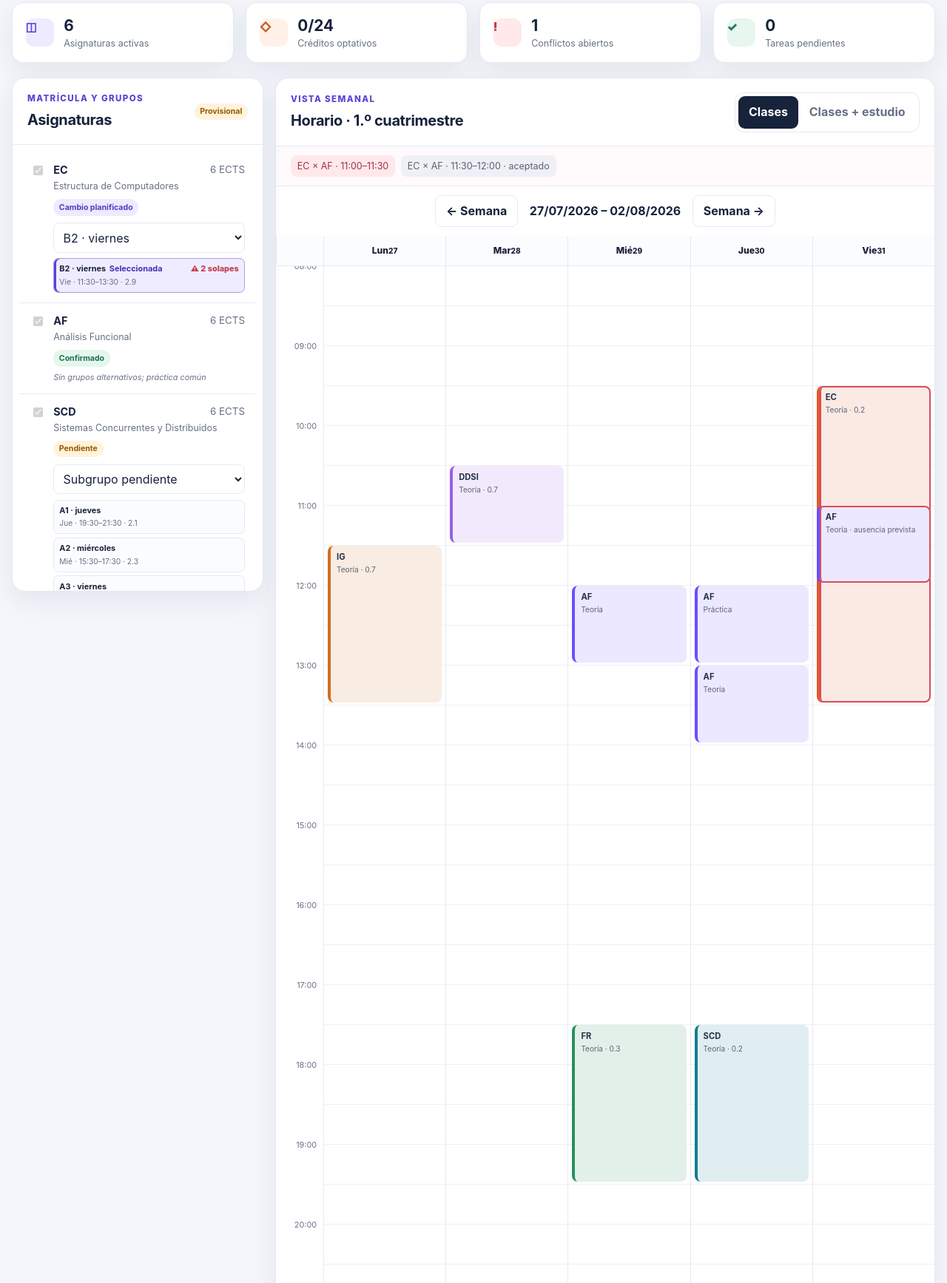
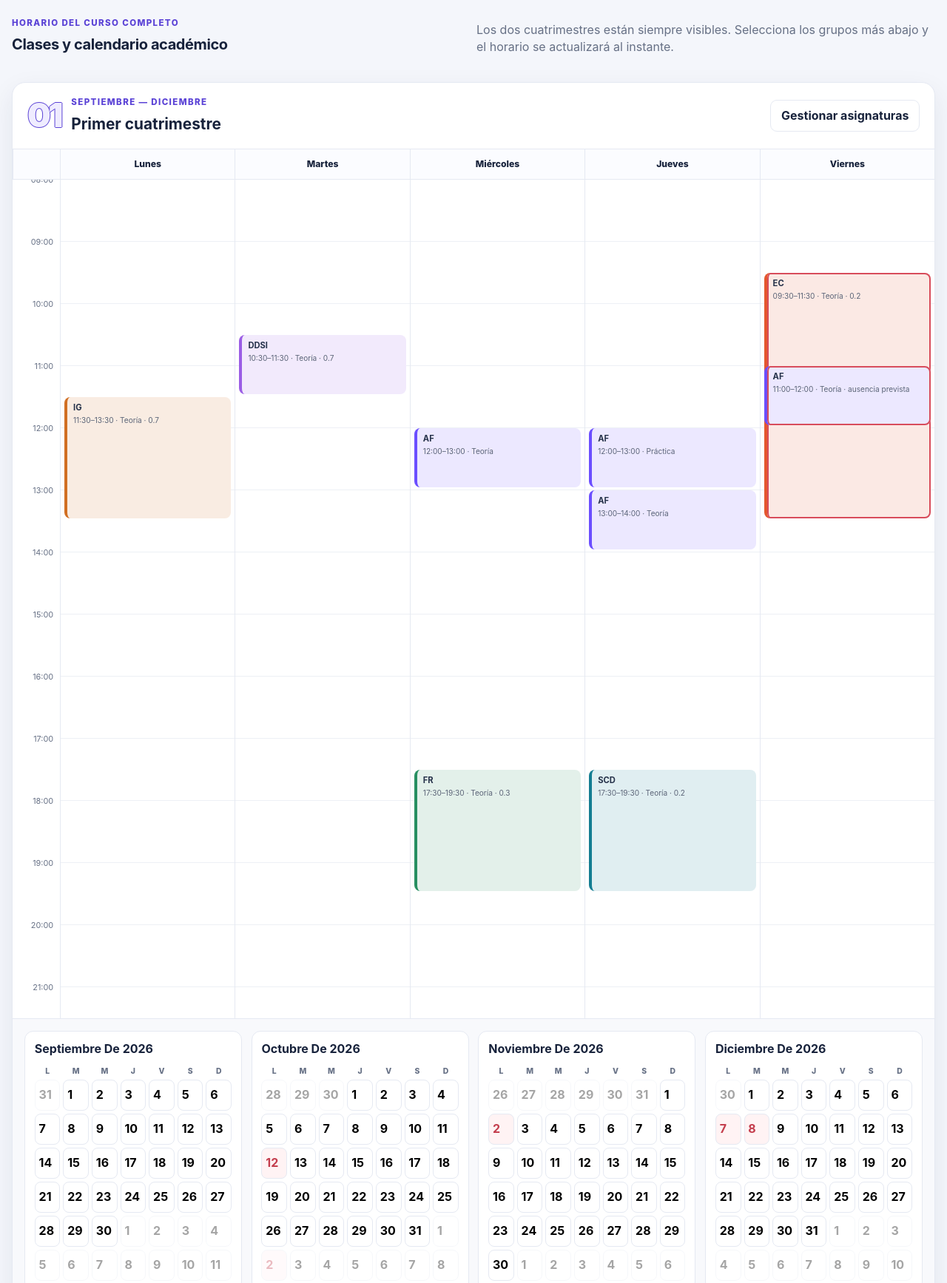
Before and after one commit to UnixorMRS/planificador-estudio, a website with bundled scripts: page index.html in a window 1280 px wide. Shown: the part 355-2090 px from the top of the page at 74% size. Built offline with nearby package versions, Linux system fonts and the light colour scheme.

Commit message:
Restaurar horarios y calendarios por cuatrimestre

```diff
--- a/app.js
+++ b/app.js
@@ -28,7 +28,10 @@ const plan = await fetch("./data/planificacion.json").then((response) => {
 
 const elements = {
   courseList: document.querySelector("#course-list"),
-  calendar: document.querySelector("#calendar"),
+  calendars: {
+    1: document.querySelector("#calendar-term-1"),
+    2: document.querySelector("#calendar-term-2"),
+  },
   conflictSummary: document.querySelector("#conflict-summary"),
   notice: document.querySelector("#notice"),
   topicForm: document.querySelector("#topic-form"),
@@ -41,7 +44,10 @@ const elements = {
   settingsDialog: document.querySelector("#settings-dialog"),
   recalcDialog: document.querySelector("#recalc-dialog"),
   availabilityFields: document.querySelector("#availability-fields"),
-  monthCalendar: document.querySelector("#month-calendar"),
+  termMonths: {
+    1: document.querySelector("#months-term-1"),
+    2: document.querySelector("#months-term-2"),
+  },
 };
 
 let calendarView = "classes";
@@ -184,105 +190,101 @@ function renderCourses() {
     .join("");
 }
 
-function activeCalendarSessions() {
-  const classes = getActiveSessions(plan, state);
-  const studies =
-    calendarView === "all"
-      ? state.studySessions
-          .filter((session) => session.term === state.term)
+function sessionsForTerm(term) {
+  const classes = getActiveSessions(plan, state, term);
+  const studies = state.studySessions
+    .filter((session) => session.term === term)
     .map((session) => ({
       ...session,
       abbreviation: courseById(session.courseId)?.abbreviation ?? "EST",
       component: session.title,
       color: "#2d8a5e",
       kind: "study",
-          }))
-      : [];
-  const activities = activitiesForWeek(state, selectedWeek).map((activity) => {
-    const start = activity.startTime ? timeToMinutes(activity.startTime) : 1080;
-    return {
-      ...activity,
-      day: dateToDay(activity.date),
-      start,
-      end: start + activity.estimatedMinutes,
-      abbreviation: courseById(activity.courseId)?.abbreviation ?? "ACT",
-      component: activity.title,
-      color: activity.completed ? "#7a8594" : "#7057d9",
-      kind: "activity",
-    };
-  });
-  return [...classes, ...studies, ...activities];
+    }));
+  return calendarView === "all" ? [...classes, ...studies] : classes;
 }
 
-function renderCalendar() {
-  const sessions = activeCalendarSessions();
-  const classSessions = getActiveSessions(plan, state);
-  const conflicts = findConflicts(classSessions, state.acceptedConflictIds);
+function renderTermCalendar(term) {
+  const calendar = elements.calendars[term];
+  const sessions = sessionsForTerm(term);
+  const classes = getActiveSessions(plan, state, term);
+  const conflicts = findConflicts(classes, state.acceptedConflictIds);
   const conflictSessionIds = new Set(
     conflicts.flatMap(({ first, second }) => [first.id, second.id]),
   );
-  const visibleDays = calendarView === "all" ? DAYS : DAYS.slice(0, 5);
   const start = 480;
   const end = 1290;
-  const pixelsPerMinute = 54 / 30;
+  const pixelsPerMinute = 42 / 30;
 
-  elements.calendar.classList.toggle("is-week", calendarView === "all");
-  elements.calendar.innerHTML = `
+  calendar.innerHTML = `
     <div class="calendar-header"></div>
-    ${visibleDays.map((day) => `<div class="calendar-header">${day.short}<small>${dateForWeekDay(selectedWeek, day.id).slice(8)}</small></div>`).join("")}
+    ${DAYS.slice(0, 5).map((day) => `<div class="calendar-header">${day.label}</div>`).join("")}
     <div class="time-axis">
       ${Array.from({ length: (end - start) / 60 + 1 }, (_, index) => {
         const minute = start + index * 60;
         return `<span style="top:${(minute - start) * pixelsPerMinute}px">${minutesToTime(minute)}</span>`;
       }).join("")}
     </div>
-    ${visibleDays
-      .map(
-        (day) => `<div class="day-column" data-day="${day.id}" data-date="${dateForWeekDay(selectedWeek, day.id)}" title="Pulsa para crear una actividad">
-          ${sessions
-            .filter((session) => session.day === day.id)
-            .map((session) => {
+    ${DAYS.slice(0, 5).map((day) => `<div class="day-column" data-day="${day.id}">
+      ${sessions.filter((session) => session.day === day.id).map((session) => {
         const top = (session.start - start) * pixelsPerMinute;
         const height = Math.max(32, (session.end - session.start) * pixelsPerMinute - 4);
-              const conflictClass = conflictSessionIds.has(session.id)
-                ? "calendar-event--conflict"
-                : "";
-              return `<div class="calendar-event ${session.kind === "study" ? "calendar-event--study" : ""} ${session.kind === "activity" ? "calendar-event--activity" : ""} ${conflictClass}" ${session.kind === "activity" ? `data-edit-task="${session.id}"` : ""}
+        return `<div class="calendar-event ${session.kind === "study" ? "calendar-event--study" : ""} ${conflictSessionIds.has(session.id) ? "calendar-event--conflict" : ""}"
           style="top:${top}px;height:${height}px;--event-color:${session.color}"
           title="${escapeHtml(session.courseName ?? session.title)} · ${minutesToTime(session.start)}–${minutesToTime(session.end)}">
           <strong>${escapeHtml(session.abbreviation)}</strong>
-                <span>${escapeHtml(session.component)}${session.room ? ` · ${escapeHtml(session.room)}` : ""}</span>
+          <span>${minutesToTime(session.start)}–${minutesToTime(session.end)} · ${escapeHtml(session.component)}${session.room ? ` · ${escapeHtml(session.room)}` : ""}</span>
         </div>`;
-            })
-            .join("")}
-        </div>`,
-      )
-      .join("")}`;
+      }).join("")}
+    </div>`).join("")}`;
 
   if (!sessions.length) {
-    elements.calendar.insertAdjacentHTML(
-      "beforeend",
-      '<p class="calendar-empty">No hay sesiones activas para este cuatrimestre.</p>',
-    );
+    calendar.insertAdjacentHTML("beforeend", '<p class="calendar-empty">Selecciona una asignatura o un grupo para mostrar sus clases.</p>');
   }
-  renderConflicts(conflicts);
-  document.querySelector("#week-label").textContent = `${selectedWeek.split("-").reverse().join("/")} – ${dateForWeekDay(selectedWeek, 7).split("-").reverse().join("/")}`;
-  renderMonth();
+  return conflicts;
 }
 
-function renderMonth() {
-  const focus = new Date(`${selectedWeek}T12:00:00`);
-  const year = focus.getFullYear();
-  const month = focus.getMonth();
-  document.querySelector("#month-label").textContent = new Intl.DateTimeFormat("es-ES", { month: "long", year: "numeric" }).format(focus);
+function monthDates(year, month) {
   const first = new Date(year, month, 1, 12);
-  first.setDate(first.getDate() - ((first.getDay() || 7) - 1));
-  elements.monthCalendar.innerHTML = Array.from({ length: 42 }, (_, index) => {
-    const date = new Date(first); date.setDate(first.getDate() + index);
+  const gridStart = new Date(first);
+  gridStart.setDate(first.getDate() - ((first.getDay() || 7) - 1));
+  return Array.from({ length: 42 }, (_, index) => {
+    const date = new Date(gridStart);
+    date.setDate(gridStart.getDate() + index);
+    return date;
+  });
+}
+
+function renderTermMonths(term) {
+  const academicTerm = plan.academicTerms.find(({ id }) => id === term);
+  const start = new Date(`${academicTerm.classStart}T12:00:00`);
+  const end = new Date(`${academicTerm.classEnd}T12:00:00`);
+  const months = [];
+  for (let cursor = new Date(start.getFullYear(), start.getMonth(), 1, 12); cursor <= end; cursor.setMonth(cursor.getMonth() + 1)) {
+    months.push([cursor.getFullYear(), cursor.getMonth()]);
+  }
+  const dayHeaders = DAYS.map(({ short }) => `<span class="month-weekday">${short.slice(0, 1)}</span>`).join("");
+  elements.termMonths[term].innerHTML = months.map(([year, month]) => {
+    const title = new Intl.DateTimeFormat("es-ES", { month: "long", year: "numeric" }).format(new Date(year, month, 1));
+    const days = monthDates(year, month).map((date) => {
       const iso = date.toISOString().slice(0, 10);
-    const items = state.tasks.filter((item) => item.term === state.term && item.date === iso);
-    return `<button type="button" class="month-day ${date.getMonth() !== month ? "is-outside" : ""}" data-activity-date="${iso}"><strong>${date.getDate()}</strong><span class="activity-dots">${items.slice(0, 4).map(() => '<i class="activity-dot"></i>').join("")}</span></button>`;
+      const items = state.tasks.filter((item) => item.term === term && item.date === iso);
+      const noClass = academicTerm.nonTeachingPeriods.some((period) => iso >= period.start && iso <= period.end);
+      return `<button type="button" class="month-day ${date.getMonth() !== month ? "is-outside" : ""} ${noClass ? "is-holiday" : ""}" data-activity-date="${iso}" data-activity-term="${term}" title="${noClass ? "Periodo no lectivo" : "Añadir actividad"}">
+        <strong>${date.getDate()}</strong>${items.length ? `<span class="month-count">${items.length}</span>` : ""}
+      </button>`;
     }).join("");
+    return `<section class="month-card"><h4>${title}</h4><div class="month-calendar">${dayHeaders}${days}</div></section>`;
+  }).join("");
+}
+
+function renderCalendar() {
+  const conflicts = [...renderTermCalendar(1), ...renderTermCalendar(2)];
+  renderTermMonths(1);
+  renderTermMonths(2);
+  renderConflicts(conflicts.filter((conflict) =>
+    conflict.first.courseId && courseById(conflict.first.courseId)?.term === state.term
+  ));
 }
 
 function renderConflicts(conflicts) {
@@ -473,8 +475,6 @@ function render() {
   document.querySelectorAll("[data-term]").forEach((button) => {
     button.classList.toggle("is-active", Number(button.dataset.term) === state.term);
   });
-  document.querySelector("#calendar-title").textContent =
-    `Horario · ${state.term}.º cuatrimestre`;
   renderCourses();
   renderCalendar();
   renderForms();
@@ -494,17 +494,25 @@ document.addEventListener("click", (event) => {
 
   const activityDate = event.target.closest("[data-activity-date]");
   if (activityDate) {
+    if (activityDate.dataset.activityTerm && state.term !== Number(activityDate.dataset.activityTerm)) {
+      update(() => { state.term = Number(activityDate.dataset.activityTerm); });
+    }
     prepareTaskForm(activityDate.dataset.activityDate);
     return;
   }
 
-  const dayColumn = event.target.closest(".day-column");
-  if (dayColumn && event.target === dayColumn) {
-    const rect = dayColumn.getBoundingClientRect();
-    const minute = Math.max(480, Math.min(1260, 480 + Math.round((event.clientY - rect.top) / (54 / 30) / 15) * 15));
-    prepareTaskForm(dayColumn.dataset.date, minutesToTime(minute));
+  const manageTerm = event.target.closest("[data-manage-term]");
+  if (manageTerm) {
+    update(() => { state.term = Number(manageTerm.dataset.manageTerm); });
+    document.querySelector("#planning-options").scrollIntoView({ behavior: "smooth" });
     return;
   }
+  const jumpTarget = event.target.closest("[data-jump-to]");
+  if (jumpTarget) {
+    document.querySelector(`#${jumpTarget.dataset.jumpTo}`)?.scrollIntoView({ behavior: "smooth", block: "center" });
+    return;
+  }
+
   const termButton = event.target.closest("[data-term]");
   if (termButton) {
     update(() => {
@@ -662,15 +670,6 @@ function beginTaskEdit(id) {
 }
 
 elements.taskForm.querySelector("[data-cancel-task-edit]").addEventListener("click", () => prepareTaskForm(""));
-document.querySelector("#previous-week").addEventListener("click", () => {
-  selectedWeek = dateForWeekDay(selectedWeek, -6);
-  renderCalendar();
-});
-document.querySelector("#next-week").addEventListener("click", () => {
-  selectedWeek = dateForWeekDay(selectedWeek, 8);
-  renderCalendar();
-});
-
 elements.courseList.addEventListener("change", (event) => {
   const activeId = event.target.dataset.courseActive;
   if (activeId) {
--- a/index.html
+++ b/index.html
@@ -46,6 +46,32 @@
         </div>
       </section>
 
+      <section class="academic-overview" aria-labelledby="academic-overview-title">
+        <div class="overview-heading">
+          <div>
+            <p class="section-label">Horario del curso completo</p>
+            <h2 id="academic-overview-title">Clases y calendario académico</h2>
+          </div>
+          <p>Los dos cuatrimestres están siempre visibles. Selecciona los grupos más abajo y el horario se actualizará al instante.</p>
+        </div>
+        <article class="term-overview" data-term-overview="1">
+          <div class="term-overview__heading">
+            <div><span class="term-number">01</span><div><p class="section-label">Septiembre — diciembre</p><h3>Primer cuatrimestre</h3></div></div>
+            <button class="button button--ghost" type="button" data-manage-term="1">Gestionar asignaturas</button>
+          </div>
+          <div class="calendar-scroll"><div id="calendar-term-1" class="calendar academic-calendar" aria-label="Horario semanal del primer cuatrimestre"></div></div>
+          <div id="months-term-1" class="term-months" aria-label="Meses del primer cuatrimestre"></div>
+        </article>
+        <article class="term-overview" data-term-overview="2">
+          <div class="term-overview__heading">
+            <div><span class="term-number">02</span><div><p class="section-label">Febrero — junio</p><h3>Segundo cuatrimestre</h3></div></div>
+            <button class="button button--ghost" type="button" data-manage-term="2">Gestionar asignaturas</button>
+          </div>
+          <div class="calendar-scroll"><div id="calendar-term-2" class="calendar academic-calendar" aria-label="Horario semanal del segundo cuatrimestre"></div></div>
+          <div id="months-term-2" class="term-months" aria-label="Meses del segundo cuatrimestre"></div>
+        </article>
+      </section>
+
       <section class="metrics" aria-label="Resumen del plan">
         <article>
           <span class="metric-icon metric-icon--violet">◫</span>
@@ -67,7 +93,7 @@
 
       <div id="notice" class="notice" role="status" hidden></div>
 
-      <section class="workspace">
+      <section class="workspace" id="planning-options">
         <aside class="sidebar">
           <div class="section-heading">
             <div>
@@ -79,29 +105,12 @@
           <div id="course-list" class="course-list"></div>
         </aside>
 
-        <section class="calendar-panel">
-          <div class="section-heading section-heading--calendar">
-            <div>
-              <p class="section-label">Vista semanal</p>
-              <h2 id="calendar-title">Horario académico</h2>
-            </div>
-            <div class="view-switch" aria-label="Contenido del calendario">
-              <button type="button" class="is-active" data-view="classes">Clases</button>
-              <button type="button" data-view="all">Clases + estudio</button>
-            </div>
-          </div>
+        <section class="calendar-panel options-intro">
+          <div class="section-heading"><div><p class="section-label">Personaliza tu plan</p><h2>Opciones del cuatrimestre</h2></div></div>
           <div id="conflict-summary"></div>
-          <div class="date-navigation">
-            <button class="button button--ghost" id="previous-week" type="button">← Semana</button>
-            <strong id="week-label"></strong>
-            <button class="button button--ghost" id="next-week" type="button">Semana →</button>
-          </div>
-          <div class="calendar-scroll">
-            <div id="calendar" class="calendar" aria-label="Calendario semanal"></div>
-          </div>
-          <div class="month-block">
-            <h3 id="month-label">Mes</h3>
-            <div id="month-calendar" class="month-calendar" aria-label="Resumen mensual"></div>
+          <div class="options-copy">
+            <p>Activa las optativas adjudicadas y escoge tus grupos. Después añade temario, entregas, exámenes y sesiones de estudio en los paneles siguientes.</p>
+            <button class="button" type="button" data-jump-to="task-form">Añadir una tarea o examen</button>
           </div>
         </section>
       </section>
--- a/styles.css
+++ b/styles.css
@@ -261,3 +261,30 @@ body > footer, .app-shell > footer { display: flex; justify-content: space-betwe
 .activity-dot { width:7px; height:7px; border-radius:50%; background:#7057d9; }
 .calendar-event--activity { cursor:pointer; border-style:dashed; }
 .list-item.is-completed strong { text-decoration:line-through; opacity:.6; }
+
+/* Vista principal del curso: horario tradicional y todos sus meses. */
+.academic-overview { margin-bottom: 1.25rem; }
+.overview-heading { display:flex; align-items:end; justify-content:space-between; gap:2rem; margin-bottom:1rem; padding:1.25rem 0; }
+.overview-heading > p { max-width:620px; margin:0; color:var(--muted); }
+.term-overview { overflow:hidden; margin-bottom:1rem; border:1px solid var(--line); border-radius:var(--radius); background:var(--paper); box-shadow:var(--shadow); }
+.term-overview__heading { display:flex; align-items:center; justify-content:space-between; gap:1rem; padding:1.1rem 1.25rem; border-bottom:1px solid var(--line); }
+.term-overview__heading > div { display:flex; align-items:center; gap:.9rem; }
+.term-overview__heading h3 { margin:0; font-size:1.3rem; }
+.term-number { color:var(--soft-primary); font-size:2.8rem; font-weight:900; letter-spacing:-.08em; line-height:1; text-shadow:1px 0 var(--primary),-1px 0 var(--primary),0 1px var(--primary),0 -1px var(--primary); }
+.academic-calendar { min-width:880px; }
+.academic-calendar .time-axis,.academic-calendar .day-column { height:1134px; }
+.academic-calendar .day-column { background:repeating-linear-gradient(to bottom,transparent 0,transparent 83px,#edf0f5 83px,#edf0f5 84px); }
+.term-months { display:grid; grid-template-columns:repeat(auto-fit,minmax(230px,1fr)); gap:.8rem; padding:1rem; border-top:1px solid var(--line); background:#f8f9fc; }
+.month-card { min-width:0; padding:.8rem; border:1px solid var(--line); border-radius:12px; background:white; }
+.month-card h4 { margin:0 0 .65rem; text-transform:capitalize; }
+.month-weekday { color:var(--muted); font-size:.65rem; font-weight:800; text-align:center; }
+.month-count { display:grid; width:17px; height:17px; margin-top:.15rem; border-radius:50%; background:var(--primary); color:white; font-size:.6rem; place-items:center; }
+.month-day { position:relative; min-height:42px; padding:.3rem; border-color:var(--line); }
+.month-day.is-holiday { background:#fff3f4; color:var(--danger); }
+.options-copy { padding:1.25rem; }
+.options-copy p { max-width:750px; color:var(--muted); }
+@media (max-width:680px) {
+  .overview-heading,.term-overview__heading { align-items:stretch; flex-direction:column; }
+  .term-overview__heading .button { width:100%; }
+  .term-months { grid-template-columns:1fr; }
+}
```
Lines whose indentation alone changed are shown as unchanged.
